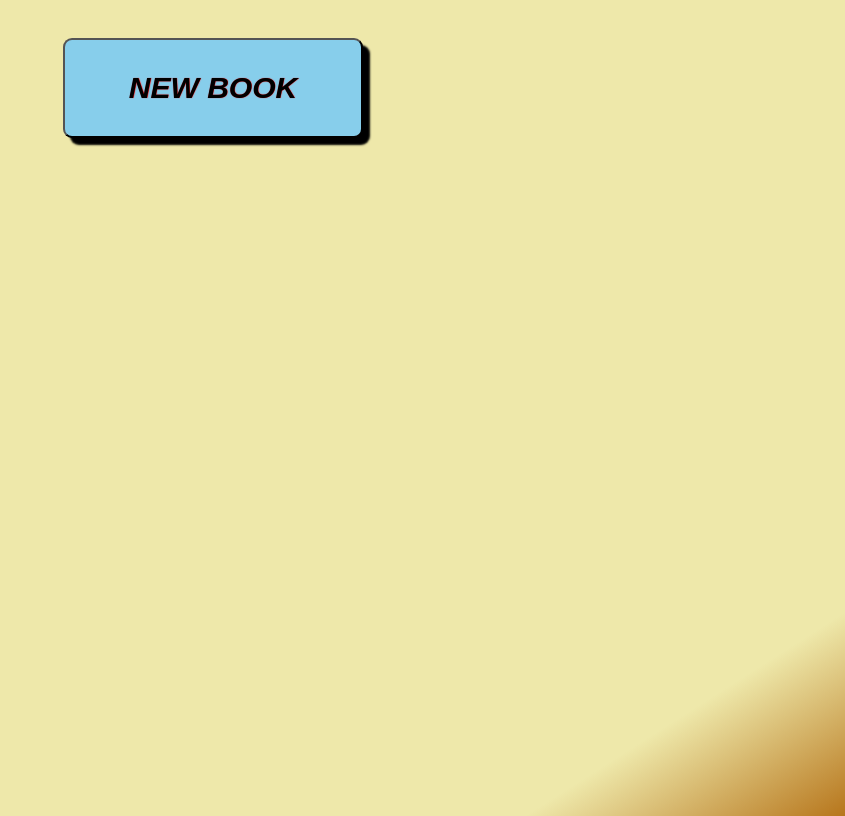
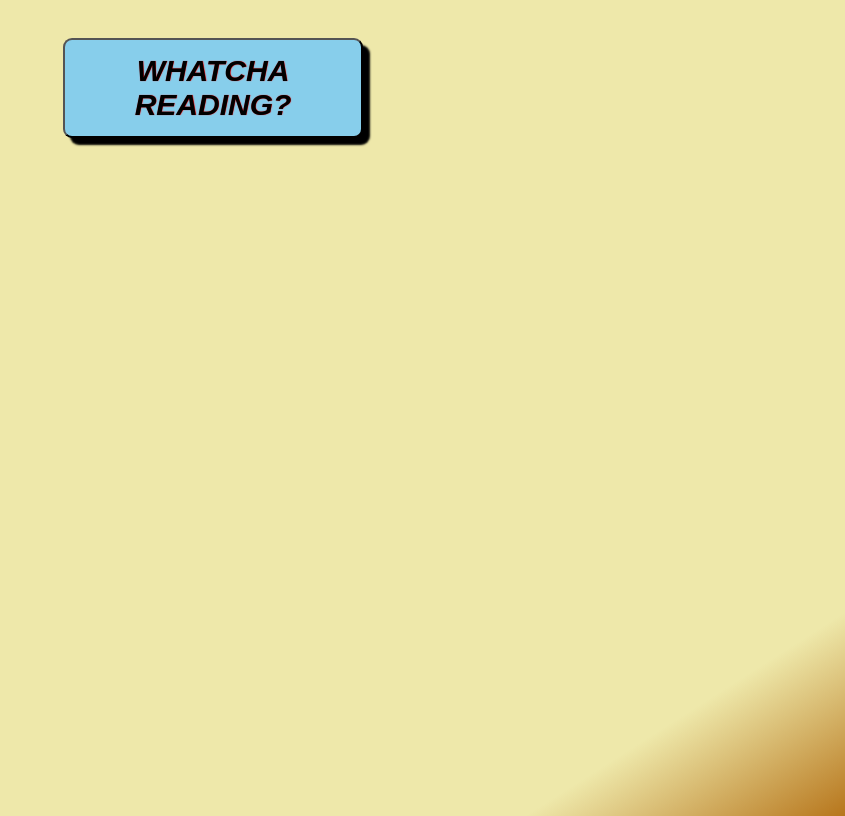
Before and after one commit to hankmcgill/Library-App, a plain HTML site: page index.html in a window 1280 px wide. Shown: the whole page, without its empty margins (435-1280 px from the left). Drawn offline with Linux system fonts and the light colour scheme.

Commit message:
messing with cleaning code

```diff
--- a/index.html
+++ b/index.html
@@ -12,7 +12,7 @@
   <body>
     <main>
       <div class="button-container">
-        <button id="top-button" onclick="newEntry()">NEW BOOK</button>
+        <button id="top-button" onclick="newEntry()">WHATCHA READING?</button>
       </div>
       <div class="container"></div>
     </main>
```
